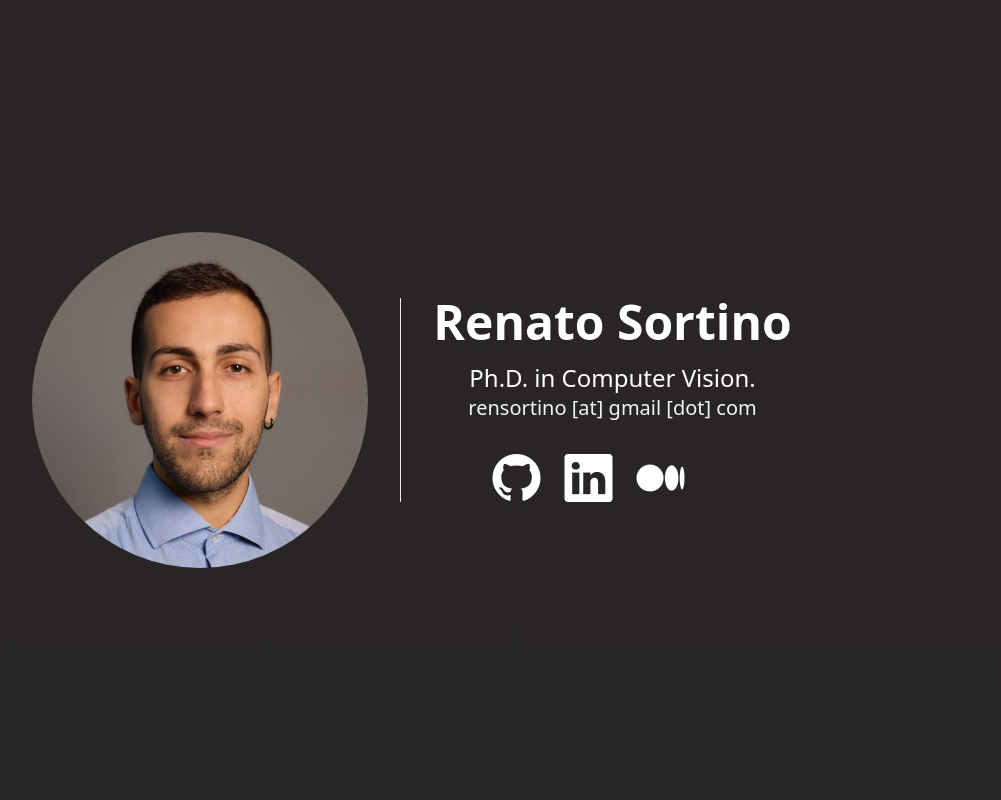
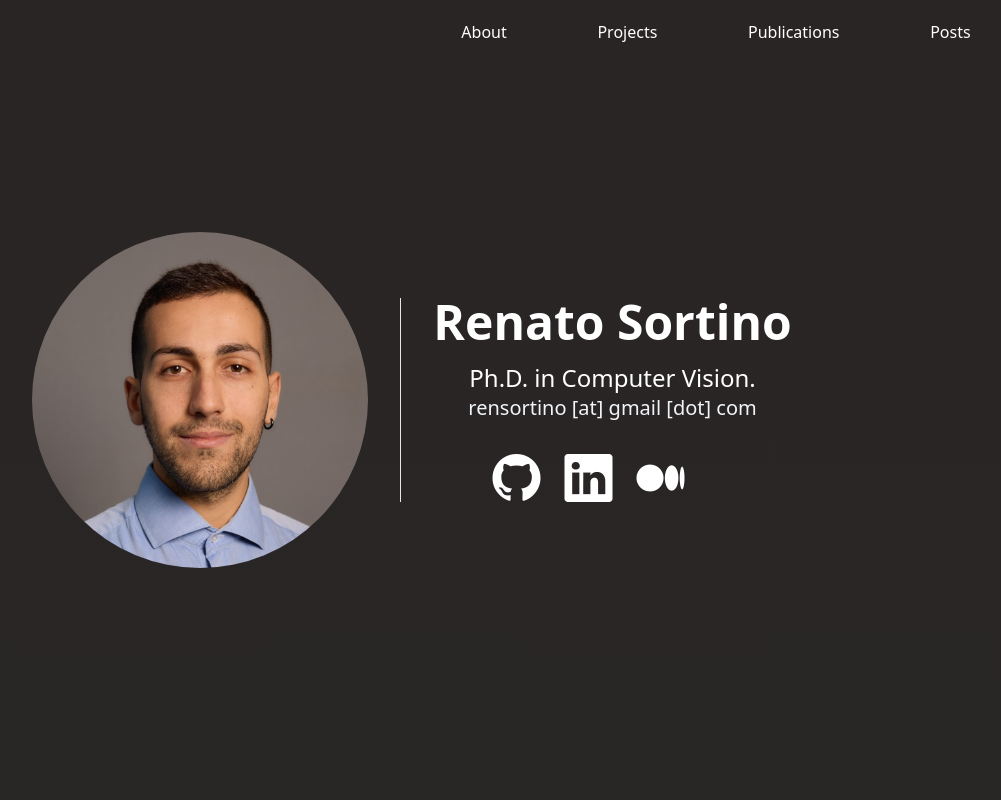
Before and after one commit to rensortino/rensortino.github.io, a React (Vite) app: page /#/ in a window 1280 px wide. Shown: the top 800 px of the page, without its empty margins (244-1245 px from the left). Built offline with nearby package versions, Linux system fonts and the light colour scheme; some icons are missing.

Commit message:
Added Navbar

```diff
--- a/package.json
+++ b/package.json
@@ -14,7 +14,8 @@
   },
   "dependencies": {
     "react": "^18.2.0",
-    "react-dom": "^18.2.0"
+    "react-dom": "^18.2.0",
+    "react-router-hash-link": "^2.4.3"
   },
   "devDependencies": {
     "@types/react": "^18.2.56",
--- a/src/App.jsx
+++ b/src/App.jsx
@@ -1,4 +1,3 @@
-import './App.css'
 import Home from './Home'
 import { HashRouter as Router, Route, Link, Routes } from 'react-router-dom';
 import AllProjects from './AllProjects';
--- a/src/Home.jsx
+++ b/src/Home.jsx
@@ -1,10 +1,10 @@
-import './App.css'
 import Header from './sections/Header'
 import About from './sections/About'
 import Projects from './sections/Projects'
 import Publications from './sections/Publications'
 import Posts from './sections/Posts'
 import News from './sections/News'
+import NavBar from './components/NavBar'
 
 
 function Home() {
--- /dev/null
+++ b/src/components/NavBar.jsx
@@ -0,0 +1,28 @@
+import React from 'react';
+// import { Link } from "react-router-dom";
+import { HashLink as Link } from 'react-router-hash-link';
+
+
+
+const NavBar = () => {
+  return (
+    <div className="tw-fixed tw-top-0 tw-w-full tw-flex tw-bg-stone-800 tw-flex-row-reverse tw-z-50">
+      <ul className="tw-flex tw-justify-around tw-p-5 tw-w-1/2">
+        <li>
+          <Link to="#about" className="text-black hover:bg-gray-200 px-2 py-1">About</Link>
+        </li>
+        <li>
+          <Link to="#projects" className="text-black hover:bg-gray-200 px-2 py-1">Projects</Link>
+        </li>
+        <li>
+          <Link to="#publications" className="text-black hover:bg-gray-200 px-2 py-1">Publications</Link>
+        </li>
+        <li>
+          <Link to="#posts" className="text-black hover:bg-gray-200 px-2 py-1">Posts</Link>
+        </li>
+      </ul>
+    </div>
+  );
+}
+
+export default NavBar;
--- a/src/sections/About.jsx
+++ b/src/sections/About.jsx
@@ -2,7 +2,7 @@ import React from 'react';
 
 const About = () => {
   return (
-    <section className="tw-w-4/5 tw-py-8" id="about">
+    <section className="tw-scroll-mt-16 tw-w-4/5 tw-py-8" id="about">
         <h2 className="tw-text-3xl tw-mb-8 md:tw-text-4xl">About Me</h2>
         <p className="tw-py-2 md:tw-text-xl">I graduated with a Ph.D. in Computer Vision at the University of Catania, at the PeRCeiVe Lab, under the supervision of Professor Concetto Spampinato</p>
         <p className="tw-py-2 md:tw-text-xl">I worked with multi-modal conditional generative models for material generation in 3D graphics and data augmentation in radio astronomy.</p>
--- a/src/sections/Header.jsx
+++ b/src/sections/Header.jsx
@@ -1,9 +1,12 @@
 import React from 'react';
 import proPic from '../assets/images/propic.jpg'
+import NavBar from '../components/NavBar';
 
 
 const Header = () => {
   return (
+    <>
+    <NavBar />
     <header className="tw-h-screen tw-w-screen tw-flex tw-flex-col md:tw-flex-row tw-place-items-center tw-justify-center md:tw-divide-x">
         <div className="tw-flex tw-w-4/5 tw-max-w-[400px] md:tw-w-2/5 tw-p-8 tw-items-center">
           <img className="tw-w-full tw-rounded-full" src={proPic} alt="Profile Picture" />
@@ -21,6 +24,7 @@ const Header = () => {
             </ul>
         </div>
     </header>
+    </>
   );
 };
 
--- a/src/sections/News.jsx
+++ b/src/sections/News.jsx
@@ -3,7 +3,7 @@ import Update from '../components/Update'
 
 const News = () => {
   return (
-    <section className="tw-w-4/5 tw-py-8 tw-flex tw-flex-col tw-items-center md:tw-items-start" id="news">
+    <section className="tw-scroll-mt-16 tw-w-4/5 tw-py-8 tw-flex tw-flex-col tw-items-center md:tw-items-start" id="news">
         <h2 className="tw-text-3xl tw-pb-8 md:tw-text-4xl tw-self-start">News</h2>
           <ul className="tw-font-bold tw-items-center md:tw-w-11/12 tw-justify-evenly tw-py-2">
             <Update
--- a/src/sections/Posts.jsx
+++ b/src/sections/Posts.jsx
@@ -3,7 +3,7 @@ import Post from '../components/Post'
 
 const Posts = () => {
   return (
-    <section className="tw-w-4/5 tw-py-8 tw-flex tw-flex-col tw-items-center md:tw-items-start" id="posts">
+    <section className="tw-scroll-mt-16 tw-w-4/5 tw-py-8 tw-flex tw-flex-col tw-items-center md:tw-items-start" id="posts">
         <h2 className="tw-text-3xl tw-pb-8 md:tw-text-4xl tw-self-start">Latest Blog Posts</h2>
           <ul className="tw-font-bold tw-items-center md:tw-w-11/12 tw-justify-evenly tw-py-2">
             <Post
--- a/src/sections/Projects.jsx
+++ b/src/sections/Projects.jsx
@@ -8,7 +8,7 @@ import MatFuseTeaser from "../assets/images/matfuse.gif"
 
 const Projects = () => {
   return (
-    <section className="tw-w-4/5 tw-py-8 tw-items-center" id="projects">
+    <section className="tw-scroll-mt-16 tw-w-4/5 tw-py-8 tw-items-center" id="projects">
         <h2 className="tw-text-3xl tw-pb-8 md:tw-text-4xl tw-self-start">Projects</h2>
         <div className="tw-flex tw-flex-wrap tw-justify-center md:tw-grid md:tw-place-content-center md:tw-gap-4 md:tw-grid-cols-3">
 
--- a/src/sections/Publications.jsx
+++ b/src/sections/Publications.jsx
@@ -7,7 +7,7 @@ import MatFuseTeaser from "../assets/images/matfuse.gif"
 
 const Publications = () => {
   return (
-    <section className="tw-w-4/5 tw-py-8 tw-flex tw-flex-col tw-items-center md:tw-items-start" id="publications">
+    <section className="tw-scroll-mt-16 tw-w-4/5 tw-py-8 tw-flex tw-flex-col tw-items-center md:tw-items-start" id="publications">
         <h2 className="tw-text-3xl tw-pb-8 md:tw-text-4xl tw-self-start">Selected Publications</h2>
 
             <Publication
```
Also changed, not shown: src/App.css (deleted, +0 -42 lines).
